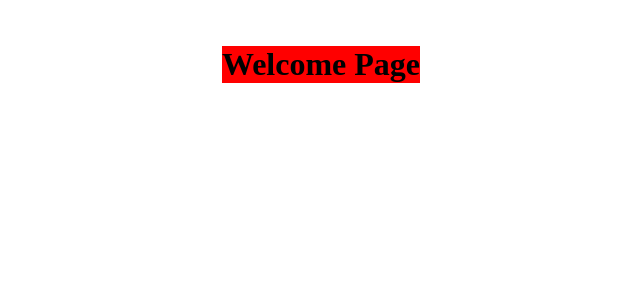
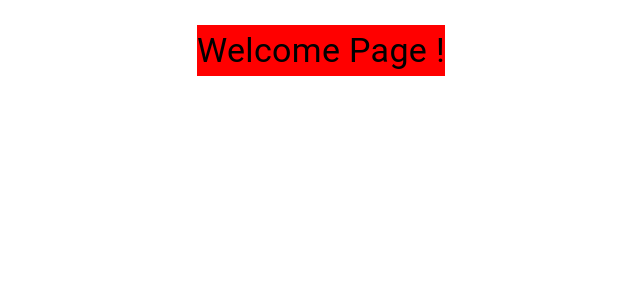
Before and after one commit to Dieselow/archi-company-project-web, a React (Create React App) app: page / in a window 1280 px wide. Shown: the top 300 px of the page, without its empty margins (319-959 px from the left). Built offline with nearby package versions, Linux system fonts and the light colour scheme.

Commit message:
Title component + style props

```diff
--- /dev/null
+++ b/src/components/title/title.style.ts
@@ -0,0 +1,11 @@
+import { makeStyles, createStyles } from '@material-ui/core/styles';
+
+
+export const useStyles = makeStyles(thme =>
+  ({
+    typography : {
+        fontSize : (props : any) => props.fontSize,
+        backgroundColor : (props : any) => props.backgroundColor,
+    }
+  })
+);
--- /dev/null
+++ b/src/components/title/title.tsx
@@ -0,0 +1,25 @@
+import React from 'react';
+import { Avatar, Box, Typography } from '@material-ui/core';
+import { useStyles } from './title.style';
+
+type Props = {
+    text: string;
+    fontSize: number;
+}
+
+export const Title = (props: Props) => {
+    const text = props.text;
+    const styleProps = {
+        fontSize : props.fontSize,
+        backgroundColor : 'red',
+    }
+    const classes = useStyles(styleProps);
+
+    return (
+        <Box>
+            <Typography className={classes.typography}>
+                {text}
+            </Typography>
+        </Box>
+    );
+}
--- a/src/components/welcomePage/welcomePage.tsx
+++ b/src/components/welcomePage/welcomePage.tsx
@@ -1,6 +1,7 @@
 import React from 'react';
 import { Avatar, Box } from '@material-ui/core';
 import {useStyles} from './welcomePage.style';
+import { Title } from '../title/title';
 
 type Props = {
 }
@@ -10,9 +11,7 @@ export const WelcomePage = (props: Props) => {
 
   return (
     <Box className={classes.box}>
-        <h1 className={classes.title}>
-            Welcome Page
-        </h1>
+        <Title fontSize ={34} text = {'Welcome Page !'}/>
     </Box>
   );
 }
```
